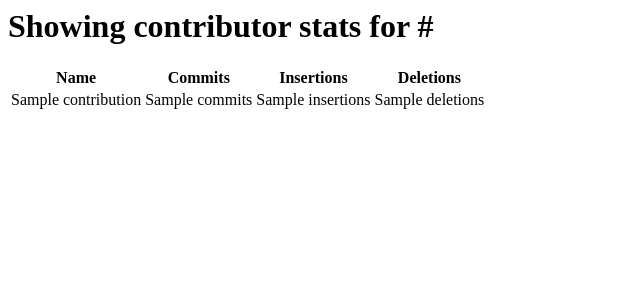
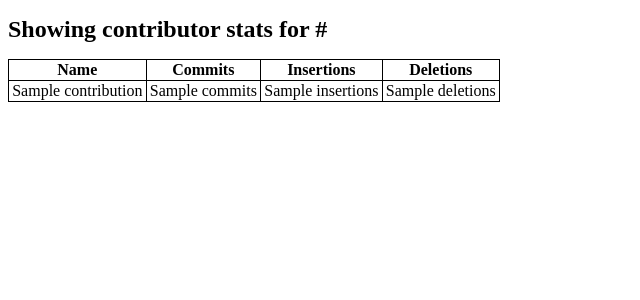
Before and after one commit to dragonfi/git-repo-stats, a Django app: template statgetter/templates/statgetter/stats.html in a window 1280 px wide. Shown: the top 300 px of the page, without its empty margins (0-640 px from the left). Run offline with Django 3.2, Linux system fonts and the light colour scheme; the template is opened without the code that fills it: most values are stand-ins (such as "Sample title", 1, 10 or a date in 2020).

Commit message:
statgetter: create basic layout and style

```diff
--- /dev/null
+++ b/statgetter/static/css/style.css
@@ -0,0 +1,18 @@
+h1 {
+  font-size: 1.5rem;
+  color: dark-grey;
+}
+
+table {
+  border-collapse: collapse;
+}
+
+table, th, td {
+  border: 1px solid black;
+  padding-left: 0.2em;
+  padding-right: 0.2em;
+}
+
+th {
+  color: dark-grey;
+}
--- /dev/null
+++ b/statgetter/templates/statgetter/layout.html
@@ -0,0 +1,15 @@
+{% load static %}
+
+<!DOCTYPE html>
+<html>
+<head>
+  <meta charset=utf-8 />
+  <title></title>
+  <link rel="stylesheet" type="text/css" media="screen" href="{% static 'css/style.css' %}" />
+  <!--[if IE]>
+    <script src="http://html5shiv.googlecode.com/svn/trunk/html5.js"></script>
+  <![endif]-->
+</head>
+{% block content%}{% endblock %}
+</body>
+</html>
--- a/statgetter/templates/statgetter/stats.html
+++ b/statgetter/templates/statgetter/stats.html
@@ -1,3 +1,6 @@
+{% extends 'statgetter/layout.html' %}
+
+{% block content %}
 <h1>Showing contributor stats for {{ repo_url }}</h1>
 
 {% if contributions %}
@@ -18,3 +21,4 @@
     {% endfor %}
   </table>
 {% endif %}
+{% endblock %}
```
